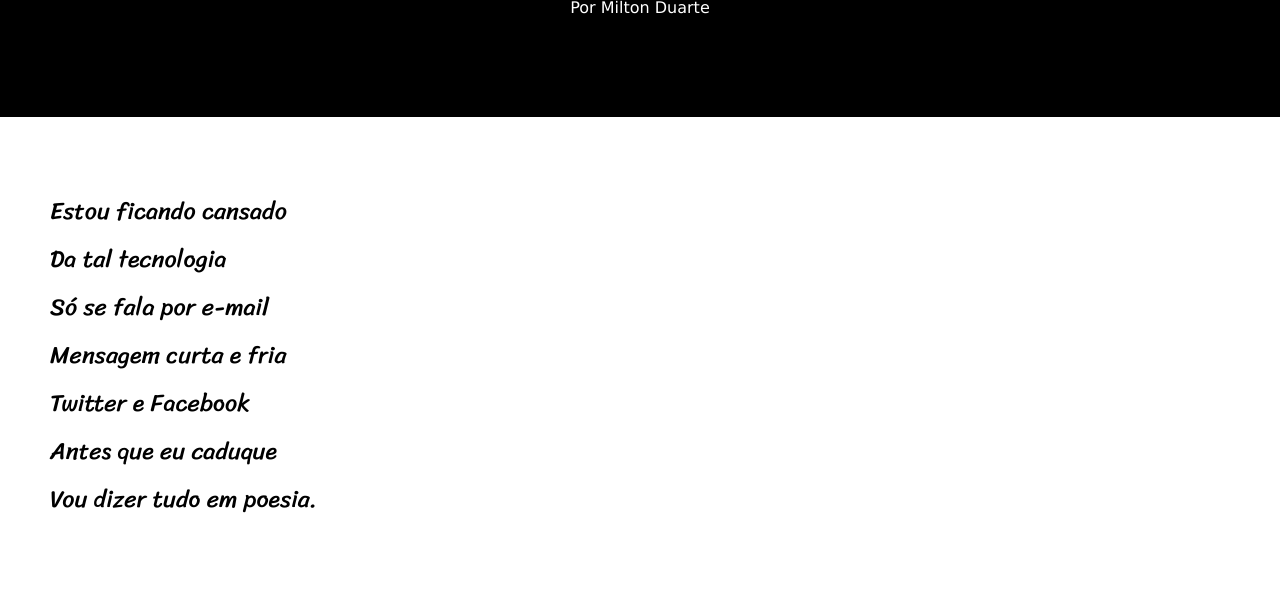
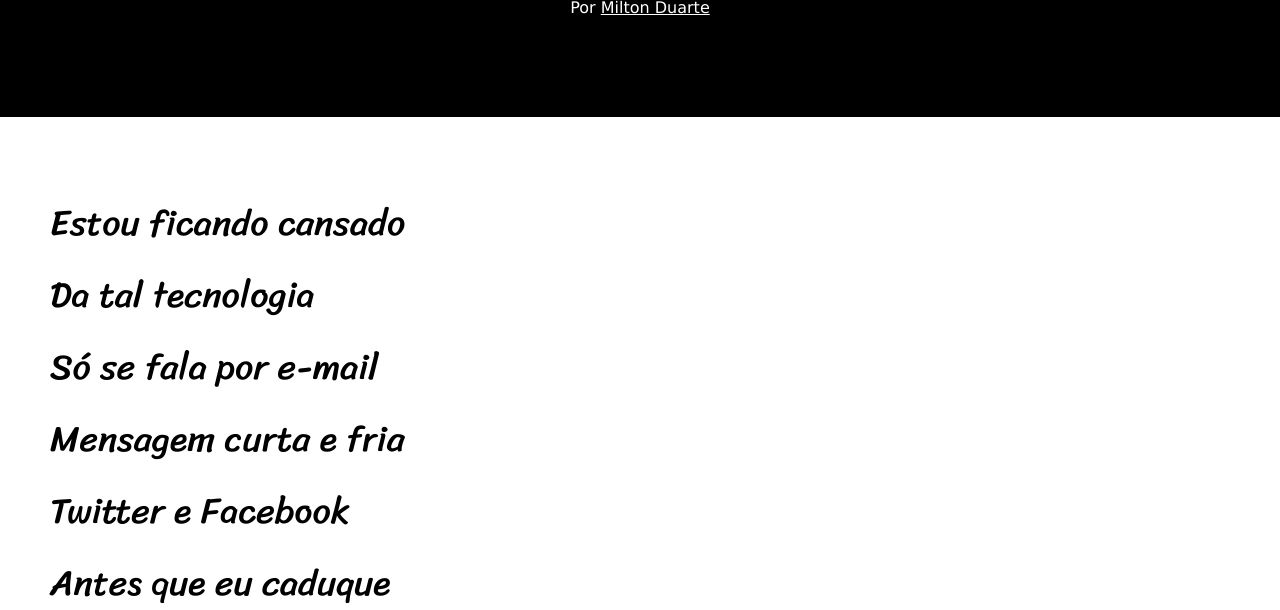
Before and after one commit to joao-pedro-souza/projeto-cordel, a plain HTML site: page index.html in a window 1280 px wide. In both pictures the pointer is over the link "Milton Duarte". Shown: the part 190-800 px from the top of the page. Drawn offline with Linux system fonts and the light colour scheme.

Commit message:
Update style.css

```diff
--- a/style.css
+++ b/style.css
@@ -37,6 +37,10 @@ a {
     color: white;
 }
 
+a:hover {
+    text-decoration: underline;
+}
+
 main {
     padding: 10px;
     padding-top: 30px;
@@ -48,6 +52,7 @@ section {
     padding: 20px;
     padding-bottom: 80px;
     font-family: var(--fonte-cordel);
+    font-size: 4.5vh;
     line-height: 2em;
 }
 
```
